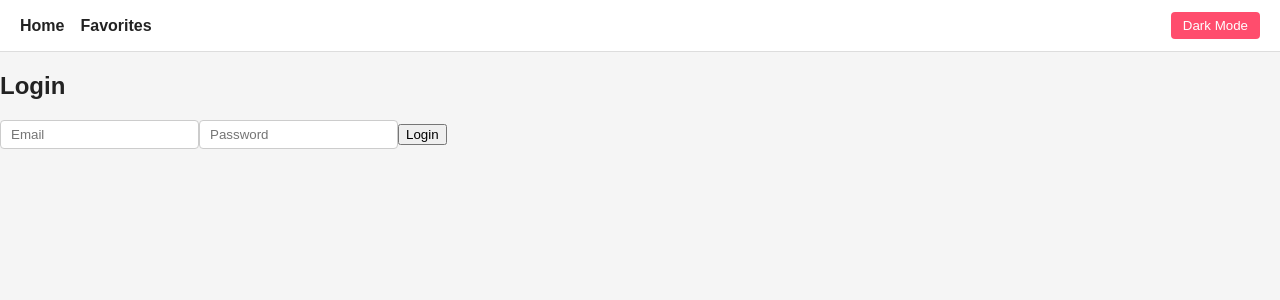
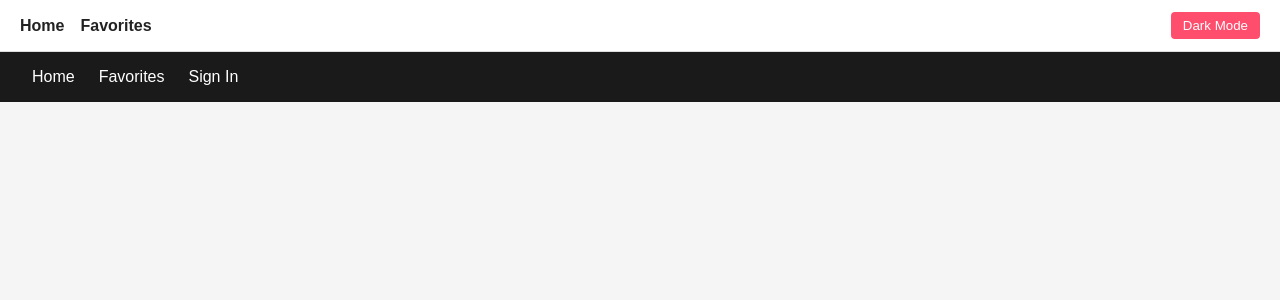
Before and after one commit to ifedips20s-bit/movie-recommendation-frontend, a Next.js app: page /login in a window 1280 px wide. Shown: the top 300 px of the page. Built offline with nearby package versions, Linux system fonts and the light colour scheme.

Commit message:
Deployed with vercel

```diff
--- a/src/pages/login.tsx
+++ b/src/pages/login.tsx
@@ -1,42 +1,54 @@
-import { useState } from "react";
-import api from "../services/api";
+import Link from "next/link";
+import styled from "styled-components";
+import { useEffect, useState } from "react";
 import { useRouter } from "next/router";
 
-const LoginPage = () => {
+const Nav = styled.nav`
+  display: flex;
+  gap: 1.5rem;
+  padding: 1rem 2rem;
+  background-color: #1a1a1a;
+  color: white;
+`;
+
+export default function Navbar() {
   const router = useRouter();
-  const [email, setEmail] = useState("");
-  const [password, setPassword] = useState("");
+  const [token, setToken] = useState<string | null>(null);
 
-  const handleLogin = async () => {
-    try {
-      const res = await api.post("/users/token/", { email, password });
-      // res.data contains access and refresh tokens
-      localStorage.setItem("access_token", res.data.access);
-      localStorage.setItem("refresh_token", res.data.refresh);
-      alert("Logged in successfully!");
-      router.push("/"); // redirect to dashboard
-    } catch (err) {
-      alert("Login failed. Check credentials.");
-    }
+  useEffect(() => {
+    // Check if user is signed in
+    setToken(localStorage.getItem("access_token"));
+  }, []);
+
+  const handleLogout = () => {
+    localStorage.removeItem("access_token");
+    localStorage.removeItem("refresh_token");
+    setToken(null);
+    router.push("/"); // redirect to home after logout
   };
 
   return (
-    <div>
-      <h2>Login</h2>
-      <input
-        placeholder="Email"
-        value={email}
-        onChange={(e) => setEmail(e.target.value)}
-      />
-      <input
-        placeholder="Password"
-        type="password"
-        value={password}
-        onChange={(e) => setPassword(e.target.value)}
-      />
-      <button onClick={handleLogin}>Login</button>
-    </div>
+    <Nav>
+      <Link href="/">Home</Link>
+      <Link href="/favorites">Favorites</Link>
+
+      {!token ? (
+        <Link href="/login">Sign In</Link>
+      ) : (
+        <button
+          style={{
+            background: "none",
+            border: "1px solid white",
+            color: "white",
+            padding: "0.25rem 0.5rem",
+            borderRadius: "4px",
+            cursor: "pointer",
+          }}
+          onClick={handleLogout}
+        >
+          Logout
+        </button>
+      )}
+    </Nav>
   );
-};
-
-export default LoginPage;
+}
```
Also changed, not shown: src/api/movieApi.ts (+14 -8 lines), src/components/MoviesDashboard.tsx (+33 -19 lines), src/components/Navbar.tsx (+36 -2 lines), public/sw.js, 1 other file (tests, documents, lock files or other folders).
